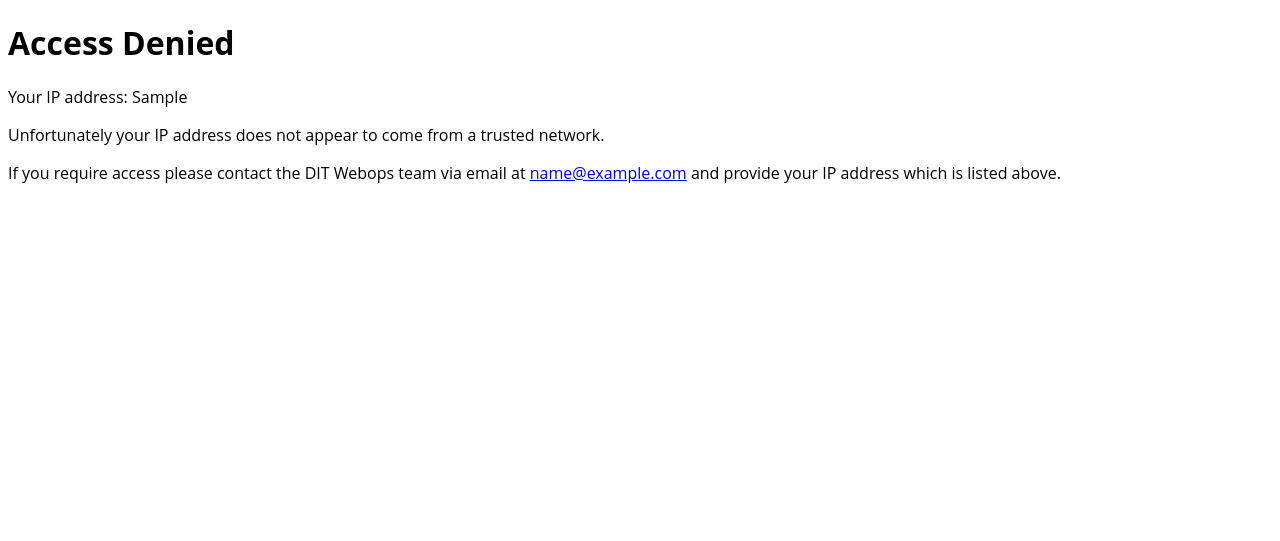
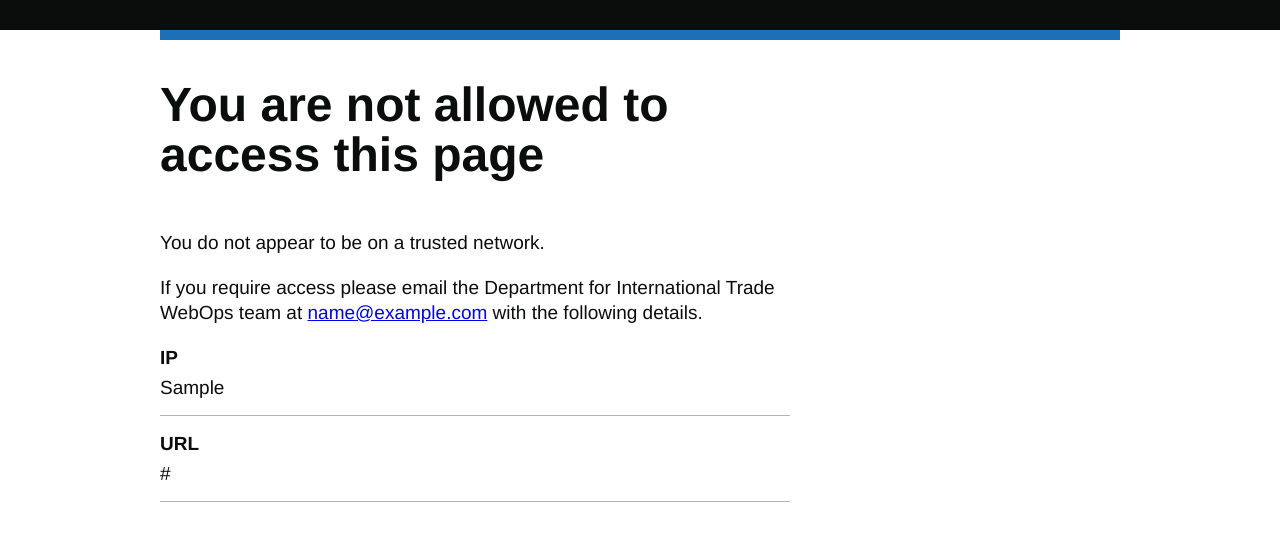
Before and after one commit to uktrade/dit-cf-security, a Flask app: template templates/access-denied.html in a window 1280 px wide. Shown: the top 541 px of the page. Run offline with Flask 2, Linux system fonts and the light colour scheme; the template is opened without the code that fills it: most values are stand-ins (such as "Sample title", 1, 10 or a date in 2020).

Commit message:
(feat) Styled error page and 403

```diff
--- a/main.py
+++ b/main.py
@@ -66,11 +66,12 @@ def get_client_ip():
         return None
 
 
-def render_access_denied(client_ip):
+def render_access_denied(client_ip, forwarded_url):
     return (render_template(
         'access-denied.html',
         client_ip=client_ip,
         email=app.config['EMAIL'],
+        forwarded_url=forwarded_url,
     ), 403)
 
 
@@ -119,7 +120,7 @@ def handle_request(path):
 
         if not auth or not check_auth(auth.username, auth.password):
             logger.debug('requiring basic auth')
-            return render_access_denied(client_ip)
+            return render_access_denied(client_ip, forwarded_url)
 
     headers = {k: v for k, v in request.headers.items() if k not in ['Host', 'X-Cf-Forwarded-Url']}
 
--- a/templates/access-denied.html
+++ b/templates/access-denied.html
@@ -1,28 +1,201 @@
 <!doctype html>
+<html lang="en">
+<head class="govuk-template">
+  <meta charset="utf-8">
+  <title>You are not allowed to access this page</title>
+  <meta name="viewport" content="width=device-width, initial-scale=1, viewport-fit=cover">
+  <style>
+    /* Minimal set of GDS-inspired styles and class names */
+    .govuk-template {
+      overflow-y: scroll;
+      text-size-adjust: 100%;
+    }
+    .govuk-template__body {
+      margin: 0;
+      background-color: #ffffff;
+    }
+    .govuk-width-container {
+      display: block;
+      max-width: 960px;
+      margin: 0 15px;
+    }
+    @media (min-width: 40.0625em) {
+      .govuk-width-container {
+        margin: 0 30px;
+      }
+    }
+    @supports (margin: max(calc(0px))) {
+      .govuk-width-container {
+        margin-right: max(15px, calc(15px + env(safe-area-inset-right)));
+        margin-left: max(15px, calc(15px + env(safe-area-inset-left)));
+      }
+      @media (min-width: 40.0625em) {
+        .govuk-width-container {
+          margin-right: max(30px, calc(15px + env(safe-area-inset-right)));
+          margin-left: max(30px, calc(15px + env(safe-area-inset-left)));
+        }
+      }
+    }
+    @media (min-width: 1020px) {
+      .govuk-width-container {
+        margin: 0 auto;
+      }
+    }
+    .govuk-main-wrapper {
+      padding-top: 20px;
+      padding-bottom: 20px;
+    }
+    @media (min-width: 40.0625em) {
+      .govuk-main-wrapper {
+        padding-top: 40px;
+        padding-bottom: 40px;
+      }
+    }
+    .govuk-header {
+      display: block;
+      background: #0b0c0c;
+      border-bottom: 10px solid #ffffff;
+    }
+    .govuk-header__container {
+      display: block;
+      padding-top: 20px; /* GDS is 10px */
+      border-bottom: 10px solid #1d70b8;
+      margin-bottom: -10px;
+    }
+    @media (min-width: 40.0625em) {
+      .govuk-header__container {
+        padding-top: 30px;
+      }
+    }
+    .govuk-grid-row {
+      margin-right: -15px;
+      margin-left: -15px;
+    }
+    .govuk-grid-column-two-thirds {
+      box-sizing: border-box;
+      width: 100%;
+      padding: 0 15px;
+    }
+    @media (min-width: 40.0625em) {
+      .govuk-grid-column-two-thirds {
+        width: 66.6666%;
+        float: left;
+      }
+    }
+    .govuk-heading-xl,
+    .govuk-body,
+    .govuk-summary-list {
+      font-family: "Helvetica Neue", Helvetica, "Open Sans", Arial, sans-serif;
+      color: #0b0c0c;
+      -webkit-font-smoothing: antialiased;
+      -moz-osx-font-smoothing: grayscale;
+    }
+    .govuk-heading-xl {
+      display: block;
+      font-weight: 700;
+      margin-top: 0;
+      margin-bottom: 30px;
+    }
+    @media (min-width: 40.0625em) {
+      .govuk-heading-xl {
+        font-size: 48px;
+        font-size: 3rem;
+        line-height: 1.04167;
+        margin-bottom: 50px;
+      }
+    }
+    .govuk-body {
+      font-weight: 400;
+      font-size: 16px;
+      font-size: 1rem;
+      line-height: 1.25;
+      display: block;
+      margin-top: 0;
+      margin-bottom: 15px;
+    }
+    @media (min-width: 40.0625em) {
+      .govuk-body {
+        font-size: 19px;
+        font-size: 1.1875rem;
+        line-height: 1.31579;
+        margin-bottom: 20px;
+      }
+    }
+    /* Styled identically if visited */
+    .govuk-link:link,
+    .govuk-link:visited, {
+      color: #1d70b8;
+    }
+    .govuk-link:hover {
+      color: #003078;
+    }
+    .govuk-link:active,
+    .govuk-link:focus {
+      color: #0b0c0c;
+    }
+    .govuk-link:focus {
+      outline: 3px solid rgba(0,0,0,0);
+      background-color: #fd0;
+      box-shadow: 0 -2px #fd0, 0 4px #0b0c0c;
+      text-decoration: none;
+    }
+    /* Unlike GDS, the summary list is always vertical, since the values can
+       be long, e.g. with URLs */
+    .govuk-summary-list {
+      font-weight: 400;
+      font-size: 16px;
+      font-size: 1rem;
+      line-height: 1.25;
+      margin: 0 0 20px;
+    }
+    @media (min-width: 40.0625em) {
+      .govuk-summary-list {
+        font-size: 19px;
+        font-size: 1.1875rem;
+        line-height: 1.31579;
+        margin-bottom: 30px;
+      }
+    }
+    .govuk-summary-list__row {
+      margin-bottom: 15px; /* Appears reasonable on both mobile and desktop */
+      border-bottom: 1px solid #b1b4b6;
+    }
+    .govuk-summary-list__key,
+    .govuk-summary-list__value {
+      word-wrap: break-word;
+      overflow-wrap: break-word;
+      margin: 0;
+    }
+    .govuk-summary-list__key {
+      margin-bottom: 5px;
+      font-weight: 700;
+    }
+    .govuk-summary-list__value {
+      margin-bottom: 15px; /* Appears reasonable on both mobile and desktop */
+    }
+  </style>
+</head>
+<body class="govuk-template__body">
+  <header class="govuk-header"><div class="govuk-header__container govuk-width-container"></div></header>
+  <main class="govuk-width-container govuk-main-wrapper">
+      <div class="govuk-grid-row"><div class="govuk-grid-column-two-thirds">
+      <h1 class="govuk-heading-xl">You are not allowed to access this page</h1>
 
-<html lang="en">
-<head>
-  <meta charset="utf-8">
+      <p class="govuk-body">You do not appear to be on a trusted network.</p>
 
-  <title>Access denied</title>
+      <p class="govuk-body">If you require access please email the Department for International Trade WebOps team at <a class="govuk-link" href="mailto:{{ email }}">{{ email }}</a> with the following details.</p>
 
-  <style type="text/css">
-      body {
-          font-family: "Open Sans", "Helvetica Neue", Helvetica, Arial, sans-serif
-      }
-  </style>
-
-</head>
-
-<body>
-
-  <h1>Access Denied</h1>
-
-  <p>Your IP address: {{ client_ip }}</p>
-
-  <p>Unfortunately your IP address does not appear to come from a trusted network.</p>
-
-  <p>If you require access please contact the DIT Webops team via email at <a href="email:{{ email }}">{{ email }}</a> and provide your IP address which is listed above.</p>
-
+      <dl class="govuk-summary-list">
+        <div class="govuk-summary-list__row">
+            <dt class="govuk-summary-list__key">IP</dt>
+            <dd class="govuk-summary-list__value">{{ client_ip }}</dd>
+        </div>
+        <div class="govuk-summary-list__row">
+            <dt class="govuk-summary-list__key">URL</dt>
+            <dd class="govuk-summary-list__value">{{ forwarded_url }}</dd>
+        </div>
+      </dl>
+    </div></div>
+  </main>
 </body>
 </html>
```
